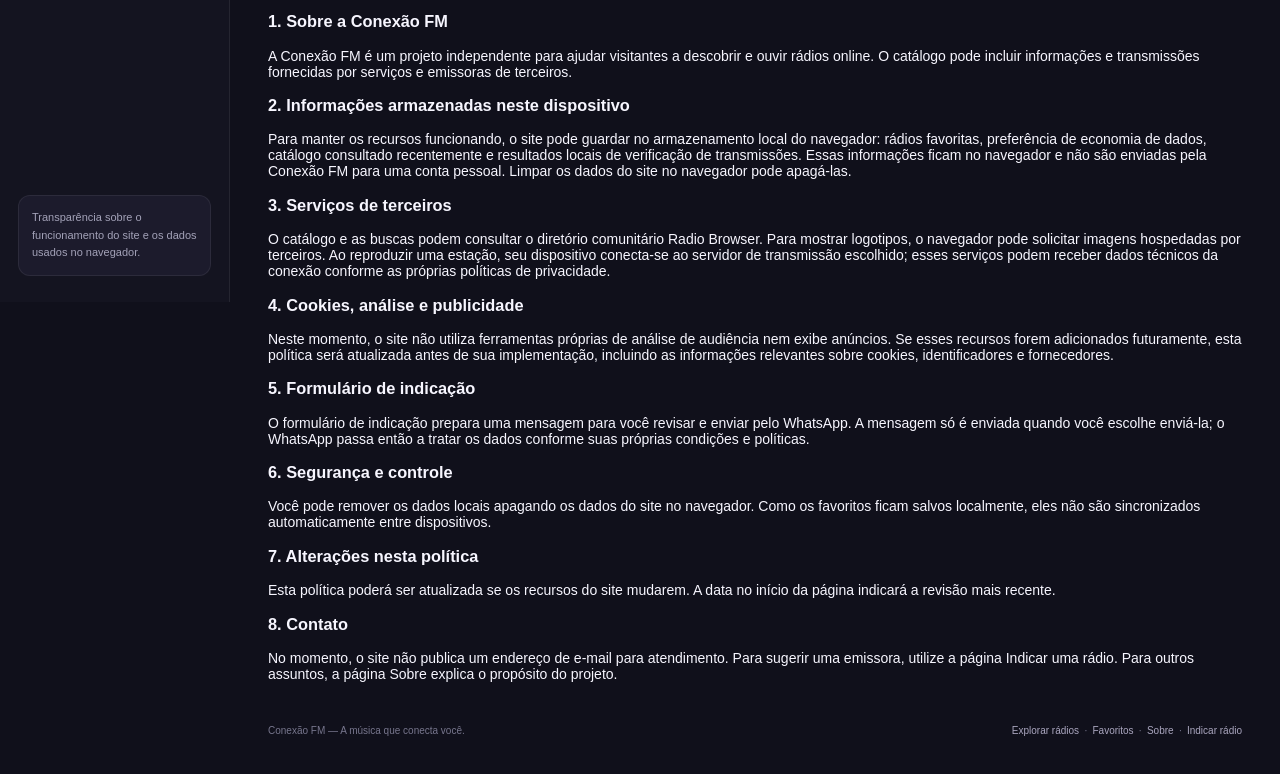
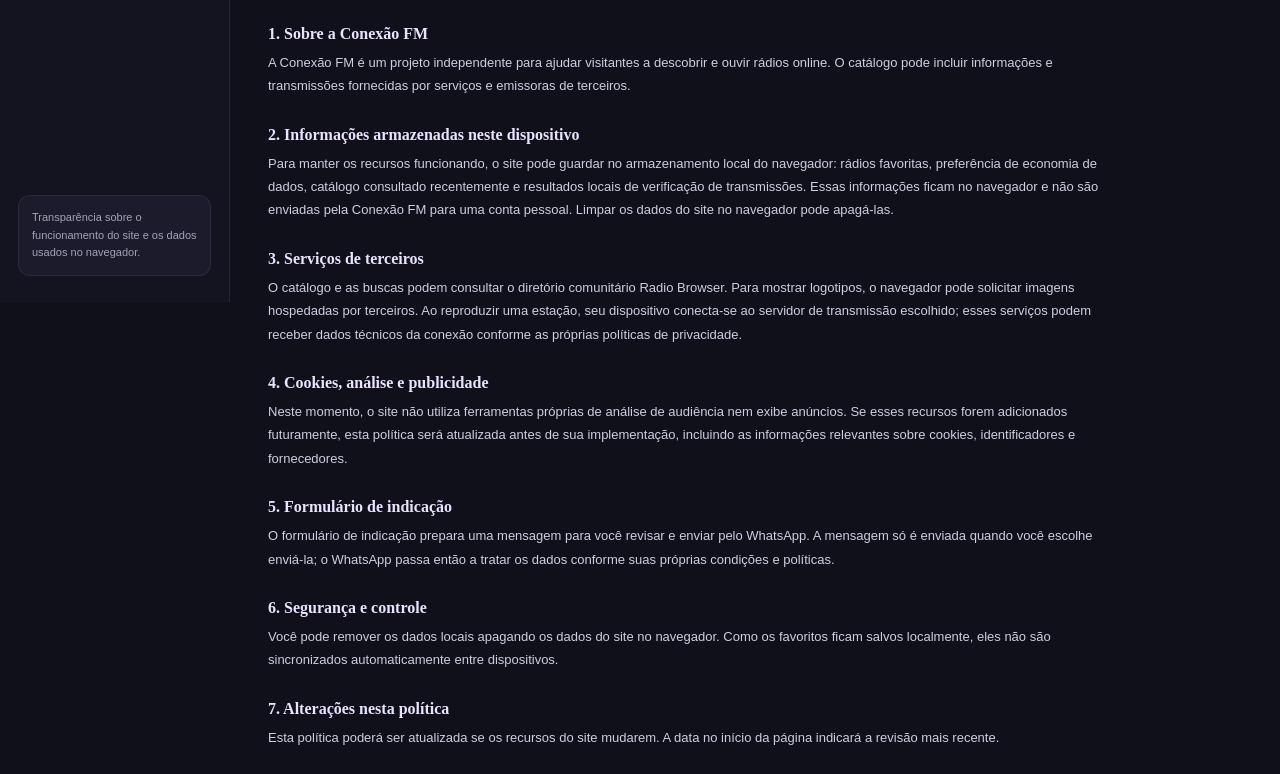
Before and after one commit to gabrieljunio-hash/radio-conexao-fm, a plain HTML site: page privacidade.html in a window 1280 px wide. Shown: the part 498-1272 px from the top of the page. Drawn offline with Linux system fonts and the light colour scheme.

Commit message:
Style privacy policy page

```diff
--- a/assets/css/site.css
+++ b/assets/css/site.css
@@ -120,3 +120,5 @@ input[type=range]{accent-color:var(--purple);cursor:pointer}
 @media(prefers-reduced-motion:reduce){
   *,*::before,*::after{scroll-behavior:auto!important;animation-duration:.01ms!important;animation-iteration-count:1!important;transition-duration:.01ms!important}
 }
+
+.privacy-copy{max-width:850px;color:#d0cde0;line-height:1.8}.privacy-copy h2{font:700 24px Manrope;color:#f7f6ff;margin:0 0 8px}.privacy-copy h3{font:700 16px Manrope;color:#e9e3ff;margin:28px 0 8px}.privacy-copy p{font-size:13px;margin:8px 0 16px}.privacy-copy a{color:#c7b5ff;text-decoration:underline;text-underline-offset:3px}
```
